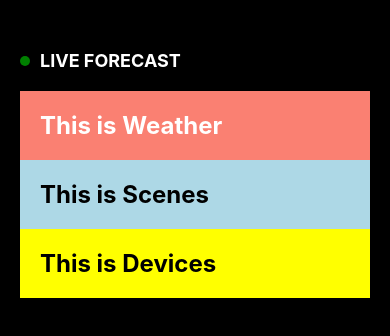
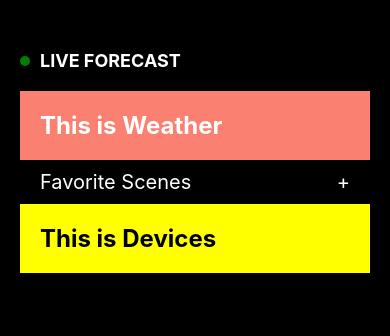
Before and after one commit to ChrisNulis/SmartHomeDashboard, a React Native app: screen / in a window 390 px wide. Shown: the top 336 px of the page. Built offline with nearby package versions, Linux system fonts and the light colour scheme.

Commit message:
Scenes component completed

```diff
--- a/src/components/Scenes/Scenes.tsx
+++ b/src/components/Scenes/Scenes.tsx
@@ -3,20 +3,30 @@ import { View, Text, StyleSheet } from 'react-native';
 
 const Scenes = () => {
   return (
-    <View style={[styles.container, { backgroundColor: 'lightblue' }]}>
-      <Text style={styles.title}>This is Scenes</Text>
+    <View style={styles.container}>
+      <Text style={styles.title}>Favorite Scenes</Text>
+      {/* Placeholder for "+" icon */}
+      <Text style={styles.plusIcon}>+</Text>
     </View>
   );
 };
 
 const styles = StyleSheet.create({
   container: {
-    padding: 20,
+    flexDirection: 'row',
+    justifyContent: 'space-between',
+    alignItems: 'center',
+    paddingHorizontal: 20,
+    paddingVertical: 10,
+    backgroundColor: 'black',
   },
   title: {
-    color: 'black',
-    fontSize: 24,
-    fontWeight: 'bold',
+    color: 'white',
+    fontSize: 20,
+  },
+  plusIcon: {
+    color: 'white',
+    fontSize: 20,
   },
 });
 
```
